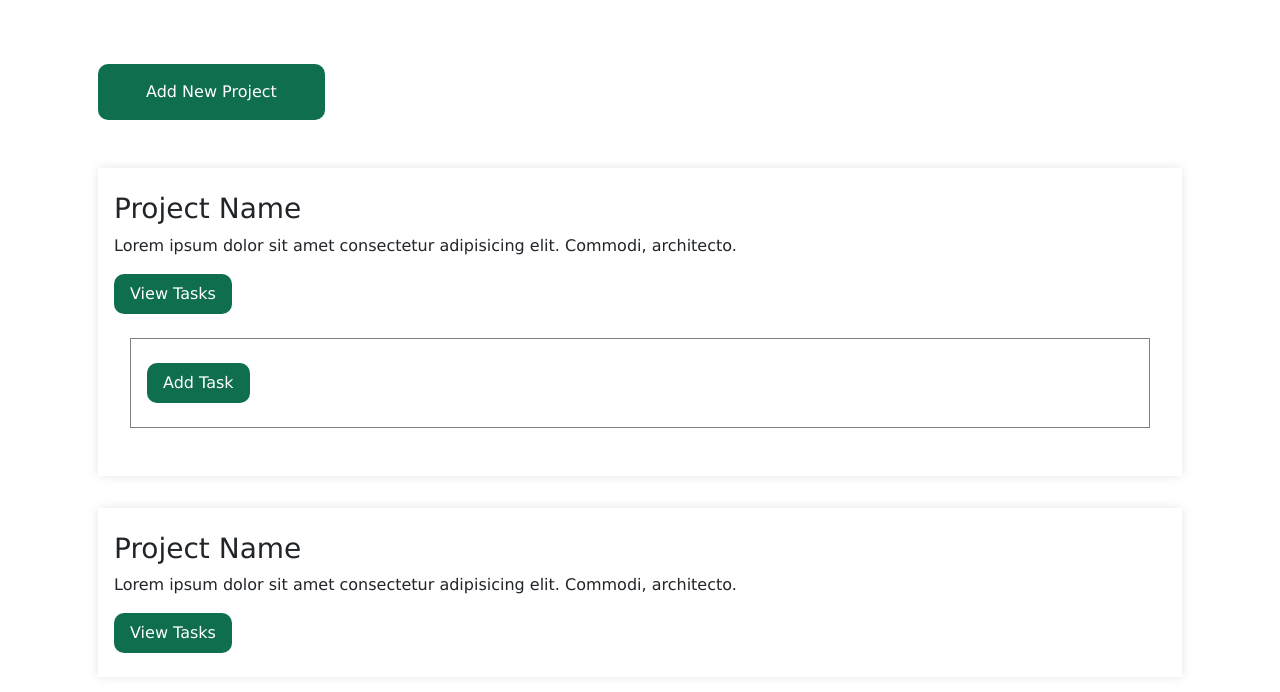
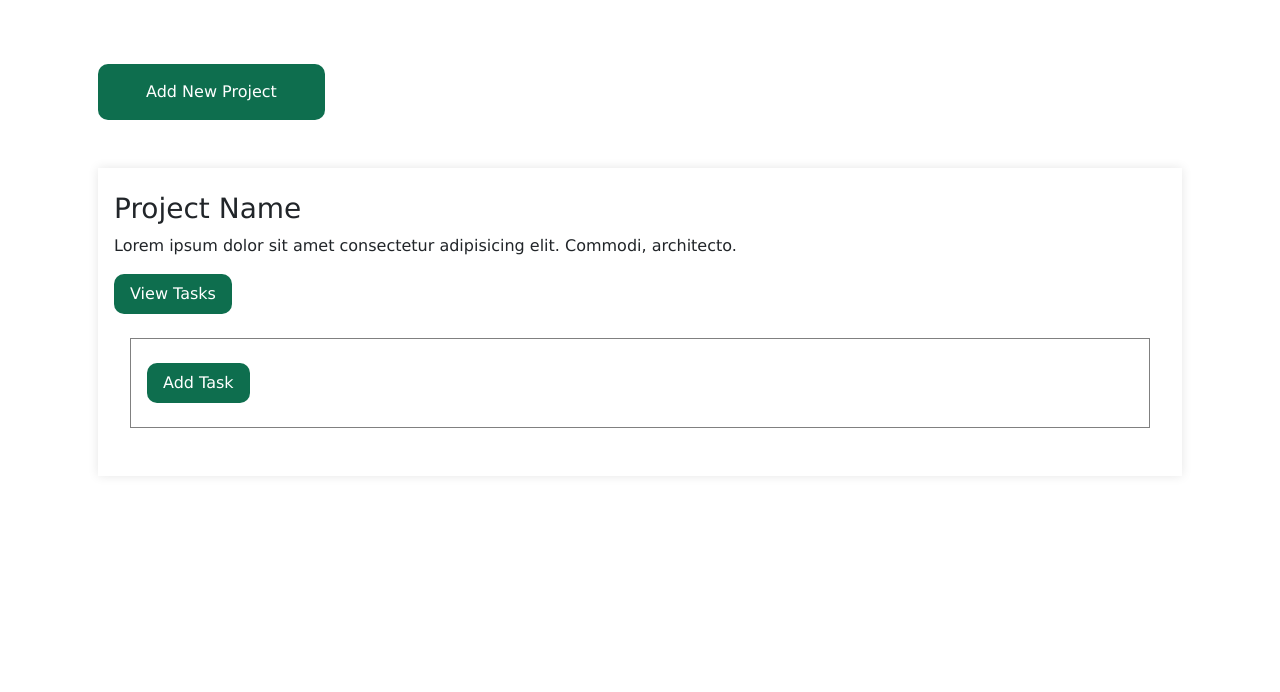
Before and after one commit to rukundoeric/todo-list, a website built with webpack: page dist/index.html in a window 1280 px wide. Built offline with nearby package versions, Linux system fonts and the light colour scheme.

Commit message:
modify project & todo-item

```diff
--- a/src/index.js
+++ b/src/index.js
@@ -1 +1,20 @@
-console.log('Hello there!');
+const projectList = [
+  {
+    name: 'Project name',
+    description: 'Lorem ipsum dolor sit amet consectetur adipisicing elit. Commodi, architecto.',
+    tasks: [
+      {
+        title: 'How to create USER',
+        dueDate: '23/12/2020',
+      },
+      {
+        title: 'How to create USER',
+        dueDate: '23/12/2020',
+      },
+      {
+        title: 'How to create USER',
+        dueDate: '23/12/2020',
+      },
+    ],
+  },
+];
```
Also changed, not shown: dist/index.html.
